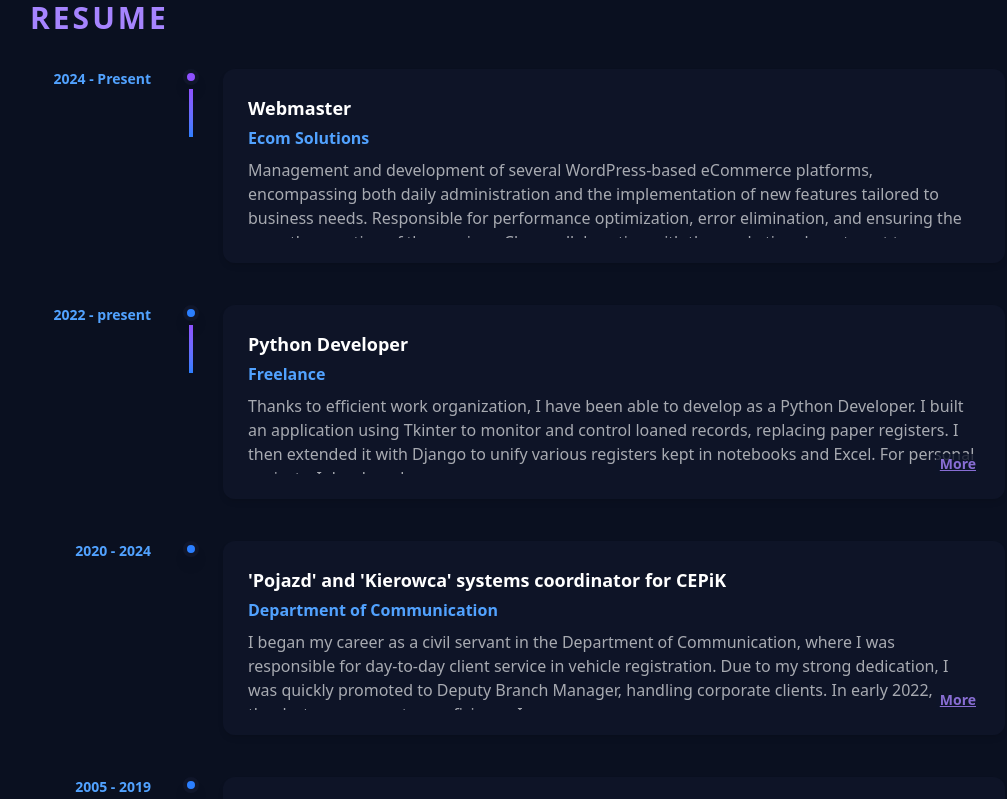
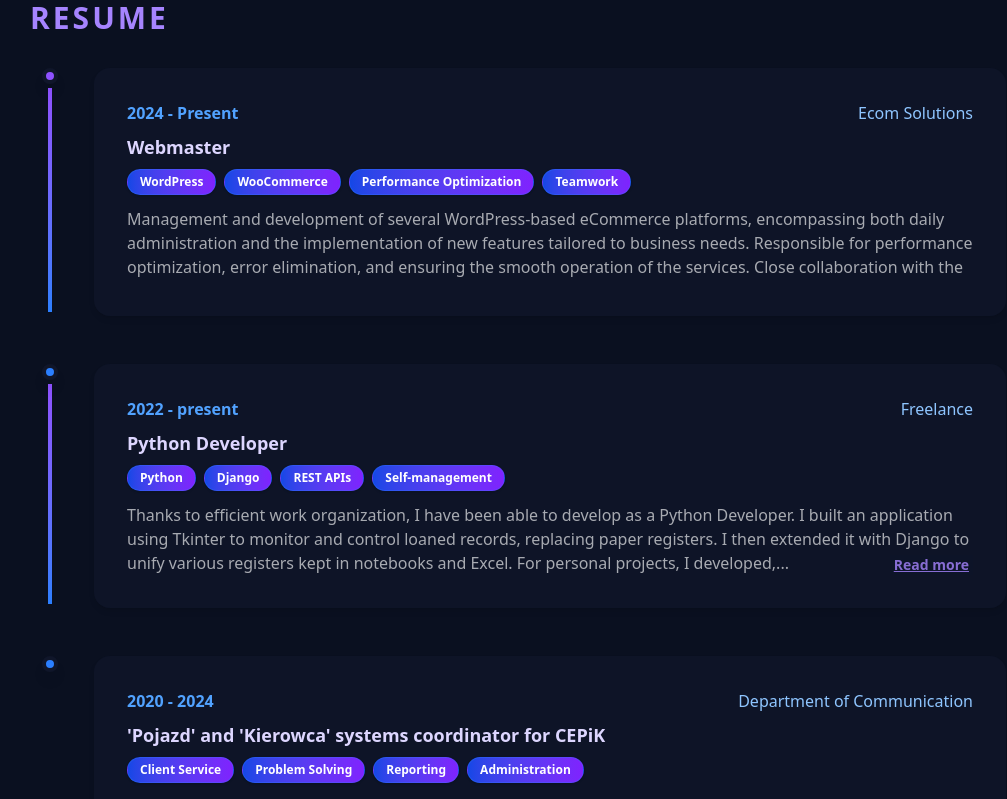
Before and after one commit to Martini310/portfolio, a Next.js app: page / in a window 1280 px wide. Shown: the part 1060-1859 px from the top of the page, without its empty margins (122-1129 px from the left). Built offline with nearby package versions, Linux system fonts and the light colour scheme.

Commit message:
feat: Refactor resume timeline display with ResumeCard component and add competences to each entry

```diff
--- a/src/app/globals.css
+++ b/src/app/globals.css
@@ -66,3 +66,32 @@ body {
 .group:hover .animate-carousel {
   animation-play-state: paused !important;
 }
+
+.resume-card {
+  position: relative;
+}
+
+.resume-card::before {
+  content: "";
+  position: absolute;
+  inset: 0;
+  border-radius: 1rem;
+  padding: 2px;
+  background: radial-gradient(350px circle at var(--x, 50%) var(--y, 50%), #7c3aed, transparent 80%);
+  -webkit-mask:
+    linear-gradient(#fff 0 0) content-box,
+    linear-gradient(#fff 0 0);
+  mask:
+    linear-gradient(#fff 0 0) content-box,
+    linear-gradient(#fff 0 0);
+  -webkit-mask-composite: xor;
+          mask-composite: exclude;
+  pointer-events: none;
+  opacity: 0;
+  transition: opacity 0.3s;
+  z-index: 1;
+}
+
+.resume-card:hover::before {
+  opacity: 1;
+}
--- a/src/app/page.tsx
+++ b/src/app/page.tsx
@@ -2,6 +2,7 @@
 import Image from "next/image";
 import { useEffect, useRef, useState } from "react";
 import ProjectCard from "@/components/ProjectCard";
+import ResumeCard from "@/components/ResumeCard";
 
 const skills = [
   { name: "Python", logo: "/python-logo.svg" },
@@ -53,6 +54,7 @@ const resumeTimeline = [
     date: "2024 - Present",
     company: "Ecom Solutions",
     title: "Webmaster",
+    competences: ["WordPress", "WooCommerce", "Performance Optimization", "Teamwork"],
     description: `Management and development of several WordPress-based eCommerce platforms,
                   encompassing both daily administration and the implementation of new features
                   tailored to business needs. Responsible for performance optimization, error
@@ -64,6 +66,7 @@ const resumeTimeline = [
     date: "2022 - present",
     company: "Freelance",
     title: "Python Developer",
+    competences: ["Python", "Django", "REST APIs", "Self-management"],
     description: `Thanks to efficient work organization, I have been able to develop as a Python
                   Developer. I built an application using Tkinter to monitor and control loaned
                   records, replacing paper registers. I then extended it with Django to unify various
@@ -78,6 +81,7 @@ const resumeTimeline = [
     date: "2020 - 2024",
     company: "Department of Communication",
     title: "'Pojazd' and 'Kierowca' systems coordinator for CEPiK",
+    competences: ["Client Service", "Problem Solving", "Reporting", "Administration"],
     description: `I began my career as a civil servant in the Department of Communication, where I
                   was responsible for day-to-day client service in vehicle registration. Due to my
                   strong dedication, I was quickly promoted to Deputy Branch Manager, handling
@@ -89,6 +93,7 @@ const resumeTimeline = [
     date: "2005 - 2019",
     company: "Polish National Team",
     title: "Canoe Athlete",
+    competences: ["Discipline", "Teamwork", "Stress Resistance", "Goal Orientation"],
     description: `During almost 15 years of professional sports career as a canoeist, I won many
                   trophies and medals of the Polish, European and World Championships. In addition
                   to awards, I gained a lot of invaluable knowledge during this time. Sport has shaped
@@ -184,51 +189,10 @@ export default function Home() {
       {/* Resume Timeline Section */}
       <section className="relative z-10 max-w-5xl mx-auto px-6 py-12">
         <h2 className="text-2xl md:text-3xl font-bold mb-8 text-violet-400 tracking-widest uppercase">Resume</h2>
-        <div className="flex flex-col gap-10">
-          {resumeTimeline.map((item, idx) => {
-            const [expanded, setExpanded] = useState(false);
-            const words = item.description.split(/\s+/);
-            const isLong = words.length > 50;
-            const shortDesc = isLong ? words.slice(0, 50).join(" ") + "..." : item.description;
-            return (
-              <div
-                key={idx}
-                className="flex items-start rounded-xl gap-6 group transition-transform duration-200 hover:scale-[1.025] hover:shadow-xl hover:border-violet-500/40 border border-transparent"
-              >
-                {/* Date */}
-                <div className="w-32 flex-shrink-0 flex items-center justify-end pr-2">
-                  <div className="text-sm text-blue-400 font-semibold text-right">{item.date}</div>
-                </div>
-                {/* Timeline */}
-                <div className="flex flex-col items-center">
-                  <div className={`w-4 h-4 rounded-full ${idx === 0 ? 'bg-violet-500' : 'bg-blue-500'} border-4 border-[#10162a] shadow-lg`}></div>
-                  {idx < resumeTimeline.length - 2 && (
-                    <div className="w-1 bg-gradient-to-b from-violet-500 to-blue-500 flex-1 my-1" style={{ minHeight: '48px' }}></div>
-                  )}
-                </div>
-                {/* Content */}
-                <div className="flex-1 bg-[#10162a]/80 rounded-xl p-6 shadow-md transition-all duration-200 group-hover:shadow-violet-500/30 group-hover:border-violet-500/40 border border-transparent">
-                  <div className="text-lg font-bold mb-1">{item.title}</div>
-                  <div className="text-blue-400 font-semibold mb-2">{item.company}</div>
-                  <div
-                    className={`text-white/80 overflow-hidden transition-all duration-800 ease-in-out ${expanded ? 'max-h-96 opacity-100' : 'max-h-20 opacity-80'}`}
-                    style={{ position: 'relative' }}
-                  >
-                    <span>{expanded || !isLong ? item.description : shortDesc}</span>
-                    {isLong && (
-                      <button
-                        className="ml-2 text-violet-400 underline cursor-pointer text-sm font-semibold hover:text-violet-300 transition-colors absolute bottom-0 right-0 bg-[#10162a]/80 px-1"
-                        style={{ zIndex: 2 }}
-                        onClick={() => setExpanded((v) => !v)}
-                      >
-                        {expanded ? "Less" : "More"}
-                      </button>
-                    )}
-                  </div>
-                </div>
-              </div>
-            );
-          })}
+        <div className="flex flex-col gap-12">
+          {resumeTimeline.map((item, idx) => (
+            <ResumeCard key={idx} item={item} idx={idx} isLast={idx >= resumeTimeline.length - 2} />
+          ))}
         </div>
       </section>
 
--- /dev/null
+++ b/src/components/ResumeCard.tsx
@@ -0,0 +1,93 @@
+import React, { useState, useRef } from "react";
+
+type ResumeItem = {
+  date: string;
+  company: string;
+  title: string;
+  description: string;
+  competences?: string[];
+};
+
+type ResumeCardProps = {
+  item: ResumeItem;
+  idx: number;
+  isLast: boolean;
+};
+
+const ResumeCard: React.FC<ResumeCardProps> = ({ item, idx, isLast }) => {
+  const [expanded, setExpanded] = useState(false);
+  const words = item.description.split(/\s+/);
+  const isLong = words.length > 50;
+  const shortDesc = isLong ? words.slice(0, 50).join(" ") + "..." : item.description;
+  const cardRef = useRef<HTMLDivElement>(null);
+  // Mouse tracking for glowing effect
+  const handleMouseMove = (e: React.MouseEvent<HTMLDivElement>) => {
+    const card = cardRef.current;
+    if (!card) return;
+    const rect = card.getBoundingClientRect();
+    const x = e.clientX - rect.left;
+    const y = e.clientY - rect.top;
+    card.style.setProperty('--x', `${x}px`);
+    card.style.setProperty('--y', `${y}px`);
+  };
+  return (
+    <div className="flex items-stretch gap-6">
+      {/* Timeline */}
+      <div className="flex flex-col items-center min-w-[40px]">
+        <div className={`w-4 h-4 rounded-full ${idx === 0 ? 'bg-violet-500' : 'bg-blue-500'} border-4 border-[#10162a] shadow-lg z-10`}></div>
+        {!isLast && (
+          <div className="w-1 flex-1 bg-gradient-to-b from-violet-500 to-blue-500 my-1" style={{ minHeight: '48px' }}></div>
+        )}
+      </div>
+      {/* Card Content */}
+      <div
+        ref={cardRef}
+        className="resume-card flex-1 bg-[#10162a]/80 rounded-2xl p-8 shadow-md border border-transparent transition-all duration-200 group-hover:shadow-violet-500/30 group-hover:border-violet-500/40"
+        onMouseMove={handleMouseMove}
+        onMouseLeave={() => {
+          const card = cardRef.current;
+          if (card) {
+            card.style.setProperty('--x', '50%');
+            card.style.setProperty('--y', '50%');
+          }
+        }}
+        style={{ zIndex: 2 }}
+      >
+        <div className="flex flex-col md:flex-row md:items-center md:justify-between mb-2 gap-2">
+          <span className="text-blue-400 font-semibold text-sm md:text-base">{item.date}</span>
+          <span className="text-blue-300 font-medium text-xs md:text-base">{item.company}</span>
+        </div>
+        <div className="text-lg font-bold mb-2 text-violet-200">{item.title}</div>
+        {item.competences && (
+          <div className="flex flex-wrap gap-2 mb-3">
+            {item.competences.map((comp) => (
+              <span
+                key={comp}
+                className="inline-block px-3 py-1 rounded-full bg-gradient-to-r from-blue-700 to-violet-600 text-xs font-semibold text-white shadow-sm border border-blue-500/30 hover:scale-105 transition-transform"
+              >
+                {comp}
+              </span>
+            ))}
+          </div>
+        )}
+        <div
+          className={`text-white/80 overflow-hidden transition-all duration-800 ease-in-out ${expanded ? 'max-h-96 opacity-100' : 'max-h-19 opacity-80'}`}
+          style={{ position: 'relative' }}
+        >
+          <span>{expanded || !isLong ? item.description : shortDesc}</span>
+          {isLong && (
+            <button
+              className="ml-2 text-violet-400 underline cursor-pointer text-sm font-semibold hover:text-violet-300 transition-colors absolute bottom-0 right-0 bg-[#10162a]/80 px-1"
+              style={{ zIndex: 2 }}
+              onClick={() => setExpanded((v) => !v)}
+            >
+              {expanded ? "Less" : "Read more"}
+            </button>
+          )}
+        </div>
+      </div>
+    </div>
+  );
+};
+
+export default ResumeCard;
```
